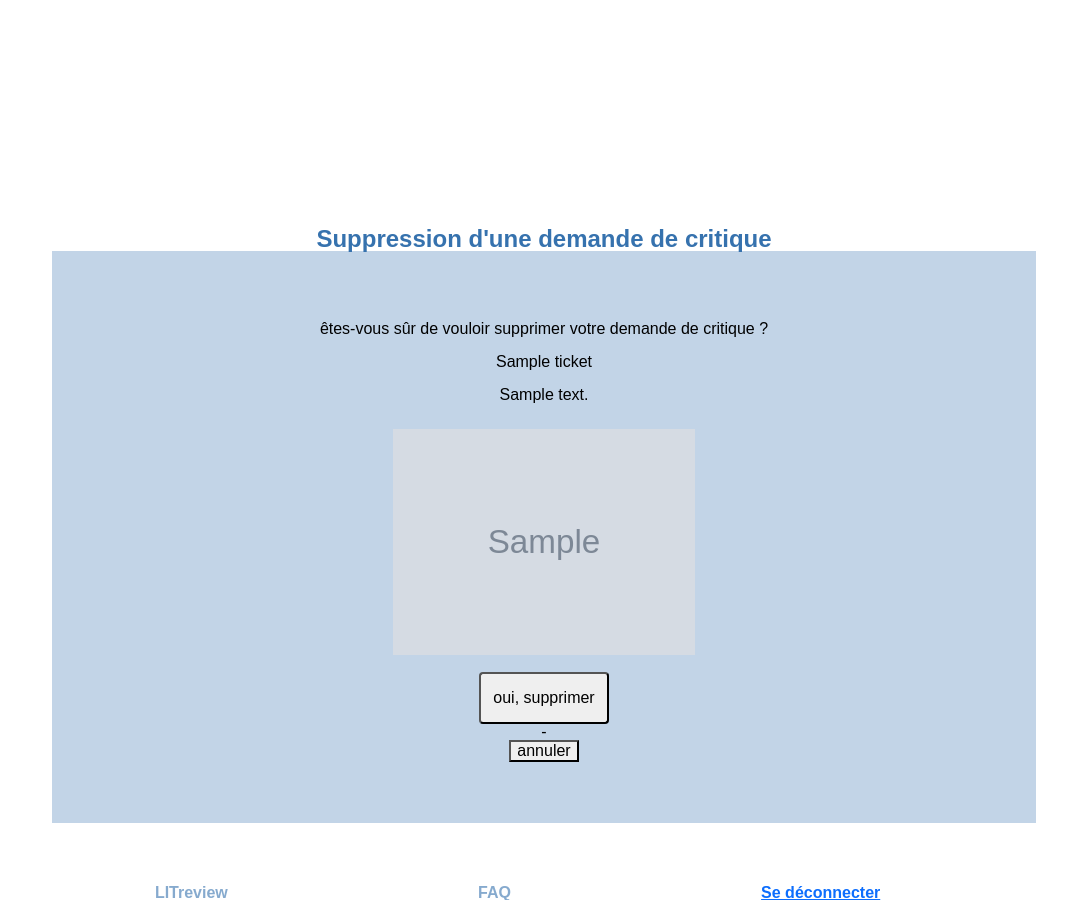
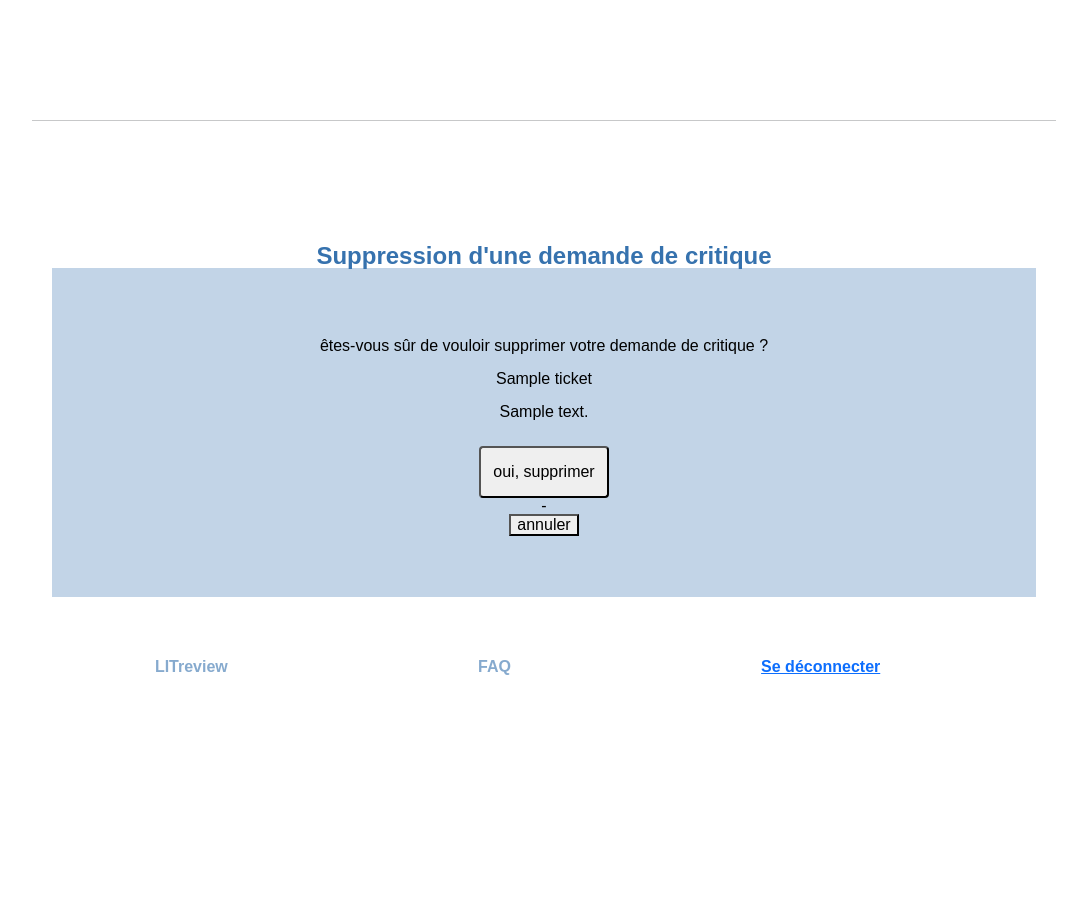
Before and after one commit to B-asile/LITreviewP9OC, a Django app: page /LITreview/ticket/1/delete in a window 1280 px wide. Shown: the part 527-1427 px from the top of the page, without its empty margins (96-1183 px from the left). After the commit the page ends 1202 px from the top, so only its background shows below. Run offline with Django 4.2, Linux system fonts and the light colour scheme; tables that the repository leaves empty hold one stand-in row (values such as "Sample post"); grey boxes marked "Sample" are stand-in pictures; parts of the project's set-up code (start-up, migrations or seed data) failed here and were passed over.

Commit message:
mise en css

```diff
--- a/LITreview/static/css/base_style.css
+++ b/LITreview/static/css/base_style.css
@@ -51,8 +51,11 @@
 }
 
 .logo img {
-    font-size: 2rem;
+    font-size: 2%;
     margin: 10% 40%;
+}
+
+hr {
 }
 
 h2 {
@@ -91,7 +94,7 @@
 
 }
 
-img {
+.ticket_img img {
     max-width: 35%;
     height: auto;
     margin: 2% 35%;
@@ -121,10 +124,6 @@
     max-width: 20%;
     height: auto;
     margin: 2% 1%;
-}
-
-hr {
-    color: rgba(54, 114, 174);
 }
 
 .nav_list {
--- a/LITreview/templates/base.html
+++ b/LITreview/templates/base.html
@@ -9,6 +9,7 @@
     </head>
     <body>
     <h1 class="logo"><img src="{% static 'website_images/logo_litRrview.png' %}" alt="logo image"></h1>
+    <hr>
         <section class="heading">
         {% if user.is_authenticated %}
                 <em>Hello {{request.user}}!</em>
--- a/blog/templates/partials/ticket_snippet.html
+++ b/blog/templates/partials/ticket_snippet.html
@@ -2,5 +2,5 @@
 <h3>{{ticket.title}}</h3>
 <p>{{ticket.description}}</p>
 {% if ticket.image %}
-    <img src="{{ticket.image.url}}">
+    <p class="ticket_img"img src="{{ticket.image.url}}"></p>
 {% endif %}
--- a/blog/views.py
+++ b/blog/views.py
@@ -10,17 +10,6 @@
 @login_required
 def home(request):
     # recherche de ticket affilié au profil user & en fonction UserFollow
-    '''
-    tickets = models.Ticket.objects.all()
-    reviews = models.Review.objects.all()
-    tickets_and_reviews = sorted(chain(tickets, reviews),
-                                 key=lambda instance: instance.time_created,
-                                 reverse=True)
-    return render(request, 'home.html', context={'tickets': tickets,
-                                                 'reviews': reviews,
-                                                 'tickets_and_reviews': tickets_and_reviews
-                                                 })
-    '''
     profile_tickets = models.Ticket.objects.filter(user=request.user)
     follow_tickets = models.Ticket.objects.filter(user__in=models.UserFollows.objects.filter(
         user=request.user).values_list('followed_user'))
```
